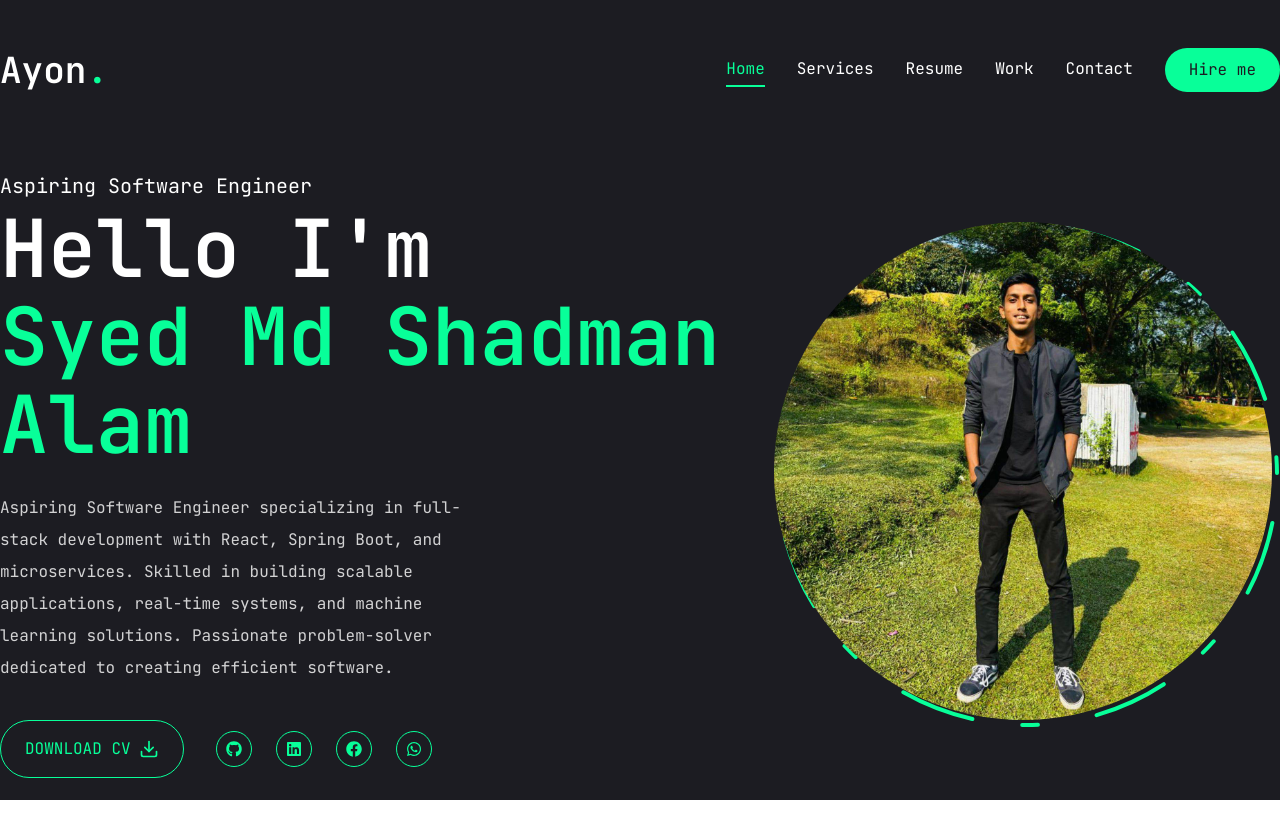
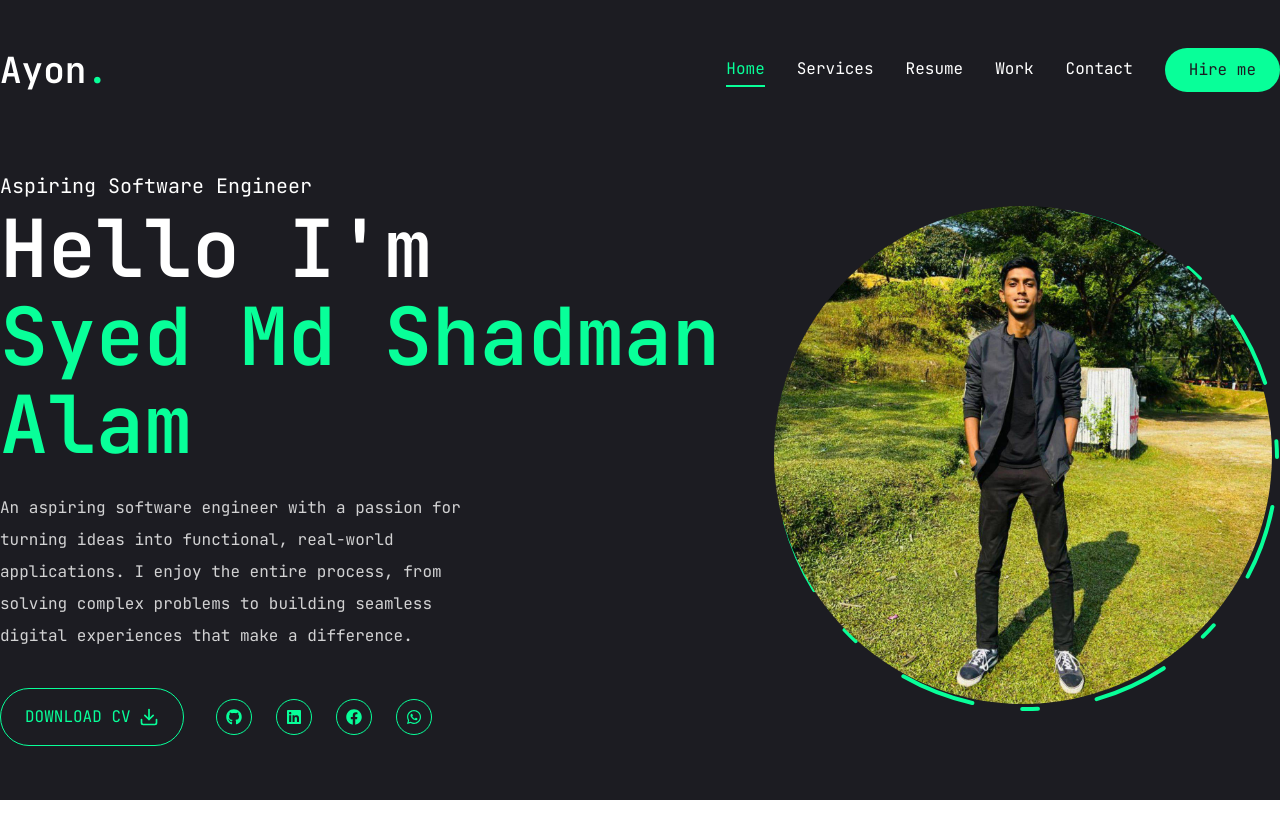
Before and after one commit to Ayonspoiler/My_Portfolio, a Next.js app in the folder frontend/: page / in a window 1280 px wide. Shown: the top 838 px of the page. Built offline with nearby package versions, Linux system fonts and the light colour scheme.

Commit message:
Updated Front Page

```diff
--- a/frontend/app/page.jsx
+++ b/frontend/app/page.jsx
@@ -17,11 +17,10 @@ const Home = () => {
               <span className="text-accent">Syed Md Shadman Alam</span>
             </h1>
             <p className="max-w-[500px] mb-9 text-white/80">
-              Aspiring Software Engineer specializing in full-stack development
-              with React, Spring Boot, and microservices. Skilled in building
-              scalable applications, real-time systems, and machine learning
-              solutions. Passionate problem-solver dedicated to creating
-              efficient software.
+              An aspiring software engineer with a passion for turning ideas
+              into functional, real-world applications. I enjoy the entire
+              process, from solving complex problems to building seamless
+              digital experiences that make a difference.
             </p>
             {/* button and socials */}
             <div className="flex flex-col xl:flex-row items-center gap-8">
```
